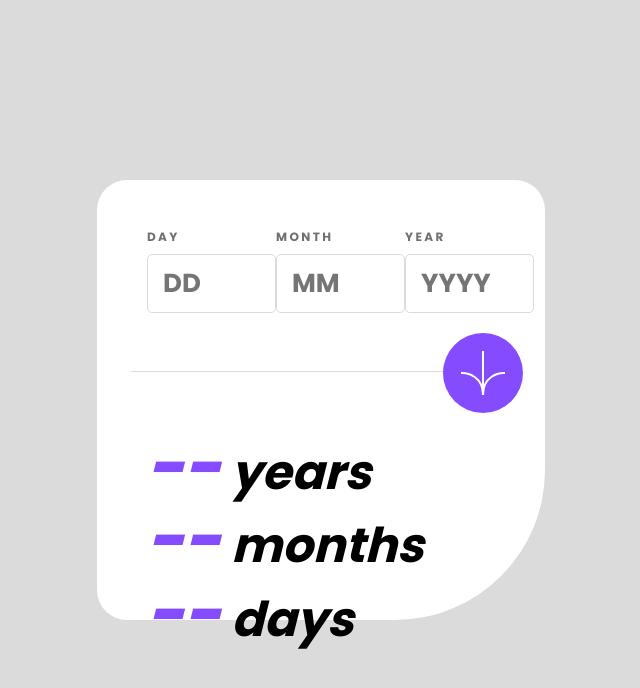
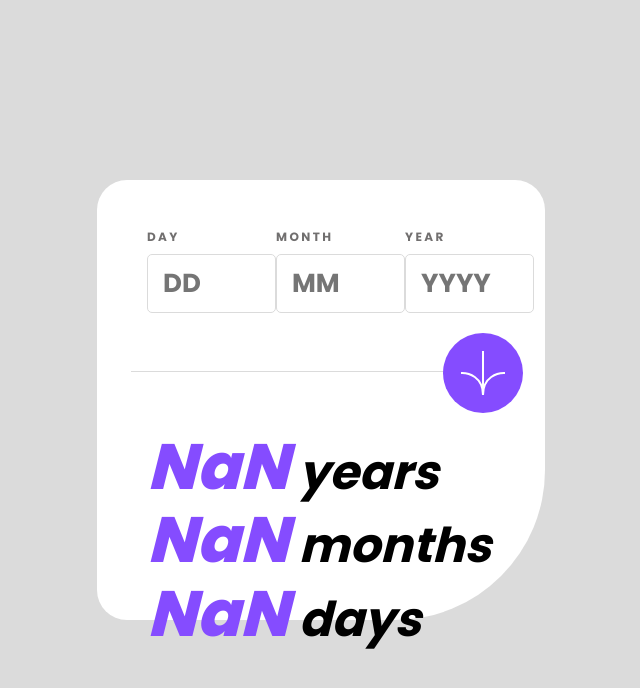
Before and after one commit to GontieFox/age-calculator, a plain HTML site: page index.html in a window 1280 px wide. Both pictures are taken after a click on the button 801 px from the left and 372 px from the top of the page. Shown: the whole page, without its empty margins (319-959 px from the left). Drawn offline with Linux system fonts and the light colour scheme.

Commit message:
Added functionality for age calculation

```diff
--- a/index.html
+++ b/index.html
@@ -16,32 +16,32 @@
             <div class="first-section">
                 <div class="first-section__form">
                     <label class="first-section__label">Day</label>
-                    <input class="first-section__input" type="number" placeholder="DD">
+                    <input class="first-section__input" id="day" type="number" placeholder="DD">
                 </div>
                 <div class="first-section__form">
                     <label class="first-section__label">Month</label>
-                    <input class="first-section__input" type="number" placeholder="MM">
+                    <input class="first-section__input" id="month" type="number" placeholder="MM">
                 </div>
                 <div class="first-section__form">
                     <label class="first-section__label">Year</label>
-                    <input class="first-section__input" type="number" placeholder="YYYY">
+                    <input class="first-section__input" id="year" type="number" placeholder="YYYY">
                 </div>
             </div>
             <div class="second-section">
                 <hr class="second-section__line">
-                <button class="second-section__btn"></button>
+                <button class="second-section__btn" type="button" id="confirm-btn"></button>
             </div>
             <div class="third-section">
                 <div class="third-section__text">
-                    <span class="third-section__span">--</span>
+                    <span class="third-section__span" id="year-span">--</span>
                     <h2 class="third-section__title">years</h2>
                 </div>
                 <div class="third-section__text">
-                    <span class="third-section__span">--</span>
+                    <span class="third-section__span" id="month-span">--</span>
                     <h2 class="third-section__title">months</h2>
                 </div>
                 <div class="third-section__text">
-                    <span class="third-section__span">--</span>
+                    <span class="third-section__span" id="day-span">--</span>
                     <h2 class="third-section__title">days</h2>
                 </div>
             </div>
--- a/script.js
+++ b/script.js
@@ -0,0 +1,34 @@
+// Input and span value
+const dayInput = document.querySelector('#day');
+const monthInput = document.querySelector('#month');
+const yearInput = document.querySelector('#year');
+
+const button = document.querySelector('#confirm-btn');
+
+const daySpan = document.querySelector('#day-span');
+const monthSpan = document.querySelector('#month-span');
+const yearSpan = document.querySelector('#year-span');
+
+// Function to calculate and show age
+function calculateAge() {
+    const day = parseInt(dayInput.value);
+    const month = parseInt(monthInput.value);
+    const year = parseInt(yearInput.value);
+
+    const birthday = new Date(year, month - 1, day);
+
+    const now = new Date();
+    const diff = now.getTime() - birthday.getTime();
+
+    const age = new Date(diff);
+    const years = age.getUTCFullYear() - 1970;
+    const months = age.getUTCMonth();
+    const days = age.getUTCDate() - 1;
+
+    daySpan.textContent = days;
+    monthSpan.textContent = months;
+    yearSpan.textContent = years;
+}
+
+// Function call
+button.addEventListener('click', calculateAge);
```
